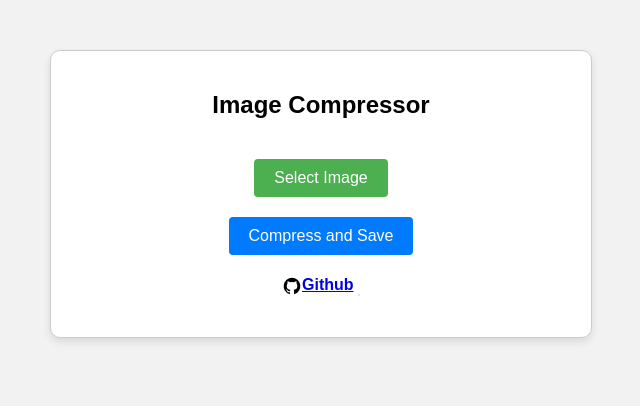
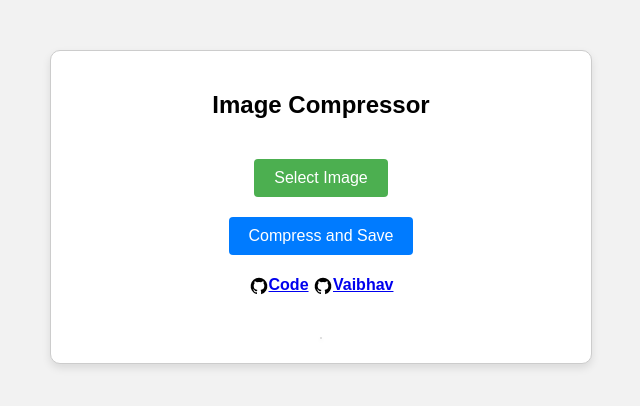
Before and after one commit to vaibhavharsoda/Image-Compressor, a plain HTML site: page index.html in a window 1280 px wide. Shown: the whole page, without its empty margins (319-959 px from the left). Drawn offline with Linux system fonts and the light colour scheme.

Commit message:
chnage readme file

```diff
--- a/index.html
+++ b/index.html
@@ -18,8 +18,13 @@
         <br>
         <h4 style="display: inline-flex;">
             <img src="assets/github.svg" height="20px" width="20px">
-            <a target="_blank" href="https://www.github.com/vaibhavharsoda">Github</a>
+            <a target="_blank" href="https://github.com/vaibhavharsoda/Image-Compressor">Code</a>
         </h4>
+        <h4 style="display: inline-flex;">
+            <img src="assets/github.svg" height="20px" width="20px">
+            <a target="_blank" href="https://github.com/vaibhavharsoda">Vaibhav</a>
+        </h4>
+        <br>
         <img id="preview">
     </div>
     <script type="text/javascript" src="script.js"></script>
```
Also changed, not shown: 1 other file.
